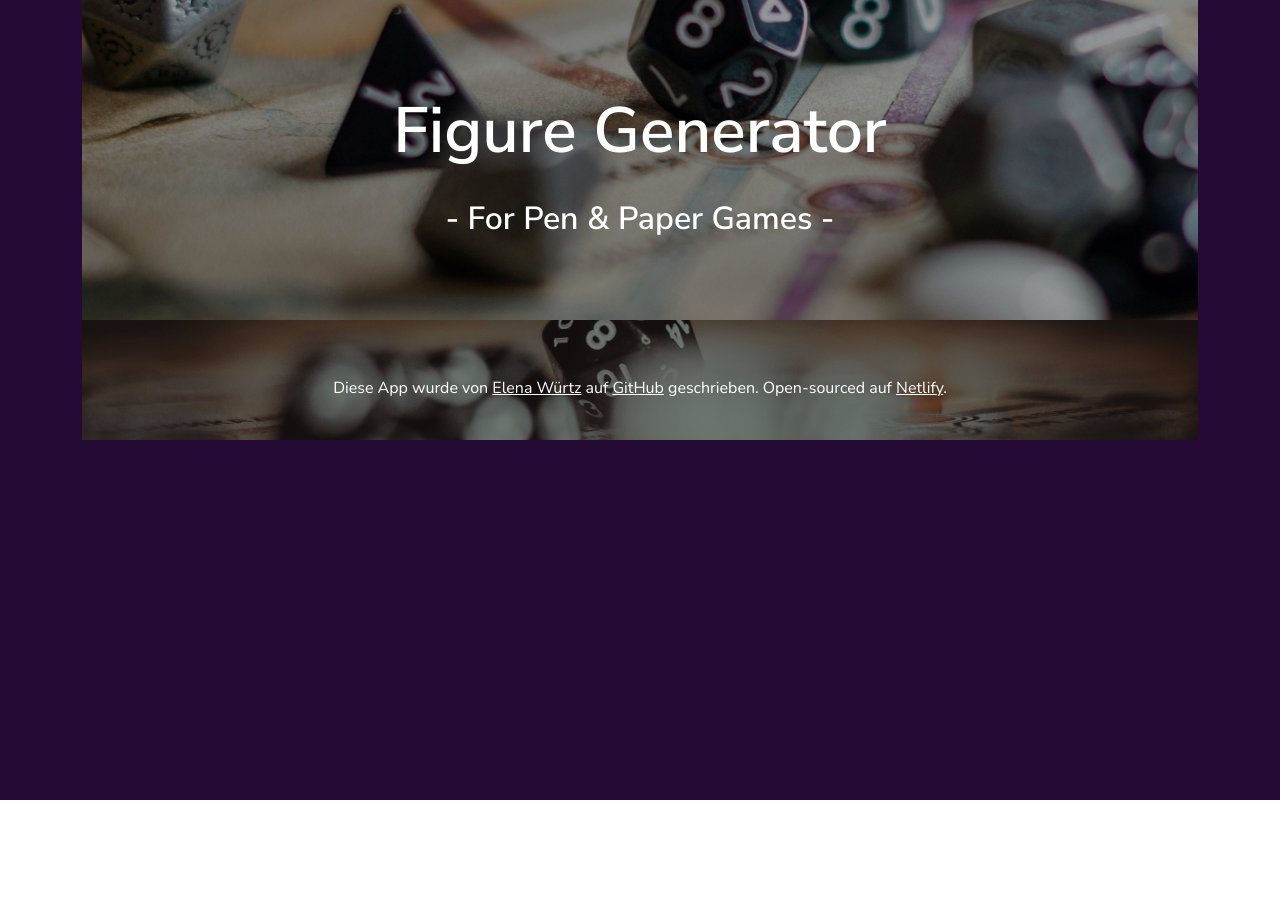
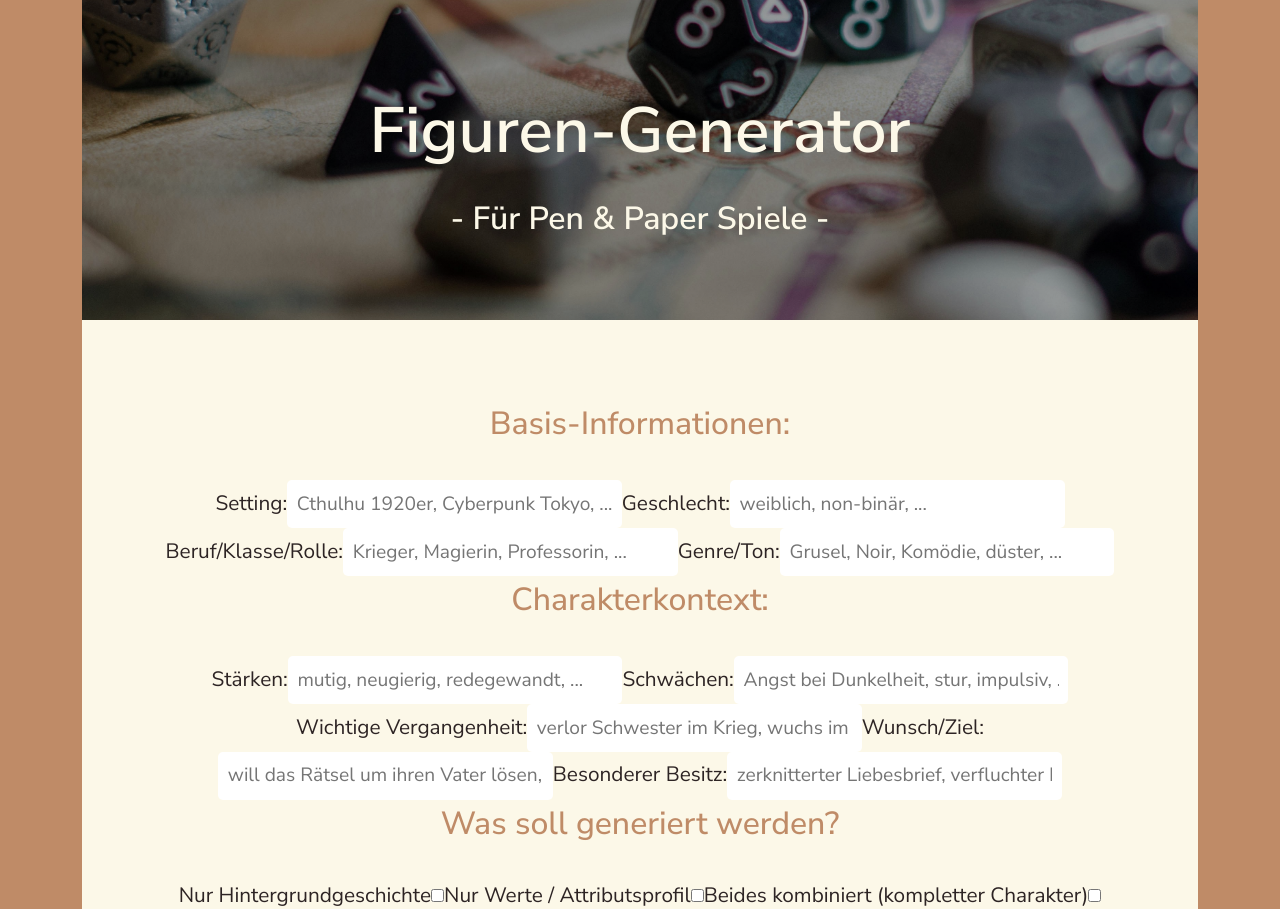
Before and after one commit to Anthophila1909/pen-and-paper-figure-generator, a React (Create React App) app: page / in a window 1280 px wide. Shown: the top 909 px of the page. Before the commit the page ends 800 px from the top, so only its background shows below. Built offline with nearby package versions, Linux system fonts and the light colour scheme.

Commit message:
Basic Form

```diff
--- a/src/App.css
+++ b/src/App.css
@@ -1,5 +1,7 @@
 :root {
-  --primary-color: #240a34;
+  --primary-color: #bf8b67;
+  --secondary-color: #fcf8e8;
+  --primary-text-color: #2d2424;
 }
 
 .App {
--- a/src/App.js
+++ b/src/App.js
@@ -1,5 +1,6 @@
 import "./App.css";
 import Header from "./Header";
+import GeneratorApp from "./GeneratorApp";
 import Footer from "./Footer";
 
 function App() {
@@ -7,6 +8,7 @@ function App() {
     <div className="App">
       <div className="container">
         <Header />
+        <GeneratorApp />
         <Footer />
       </div>
     </div>
--- a/src/Footer.css
+++ b/src/Footer.css
@@ -7,11 +7,11 @@
 }
 
 .Footer a {
-  color: white;
+  color: var(--secondary-color);
 }
 
 .Footer p {
-  color: white;
+  color: var(--secondary-color);
   text-align: center;
   padding-top: 3.5em;
 }
--- /dev/null
+++ b/src/GeneratorApp.css
@@ -0,0 +1,36 @@
+.GeneratorApp {
+  min-height: 80vh;
+  background-color: var(--secondary-color);
+  padding: 5em;
+  color: var(--primary-text-color);
+  text-align: center;
+}
+
+.GeneratorApp h2 {
+  color: var(--primary-color);
+  line-height: 1.5;
+  margin-bottom: 1em;
+}
+
+.GeneratorApp form label {
+  font-size: 1.3em;
+  color: var(--primary-text-color);
+}
+
+.GeneratorApp form input[type="text"] {
+  width: 35%;
+  padding: 0.5em;
+  border: none;
+  border-radius: 5px;
+  font-size: 1.2em;
+}
+
+.GeneratorApp form input[type="submit"] {
+  background-color: var(--primary-color);
+  color: var(--secondary-color);
+  border: none;
+  border-radius: 5px;
+  padding: 0.5em 1em;
+  font-size: 1.2em;
+  cursor: pointer;
+}
--- /dev/null
+++ b/src/GeneratorApp.js
@@ -0,0 +1,83 @@
+import React from "react";
+import "./GeneratorApp.css";
+
+export default function GeneratorApp() {
+  return (
+    <div className="GeneratorApp">
+      <form>
+        <div className="basisinformationen">
+          <h2>Basis-Informationen:</h2>
+          <label for="setting">Setting:</label>
+          <input
+            type="text"
+            placeholder="Cthulhu 1920er, Cyberpunk Tokyo, ..."
+            name="setting"
+          />
+          <label for="geschlecht">Geschlecht:</label>
+          <input
+            type="text"
+            placeholder="weiblich, non-binär, ..."
+            name="geschlecht"
+          />
+          <label for="klasse">Beruf/Klasse/Rolle:</label>
+          <input
+            type="text"
+            placeholder="Krieger, Magierin, Professorin, ..."
+            name="klasse"
+          />
+          <label for="genre">Genre/Ton:</label>
+          <input
+            type="text"
+            placeholder="Grusel, Noir, Komödie, düster, ..."
+            name="genre"
+          />
+        </div>
+        <div className="charakterkontext">
+          <h2>Charakterkontext:</h2>
+          <label for="stärken">Stärken:</label>
+          <input
+            type="text"
+            placeholder="mutig, neugierig, redegewandt, ..."
+            name="stärken"
+          />
+          <label for="schwächen">Schwächen:</label>
+          <input
+            type="text"
+            placeholder="Angst bei Dunkelheit, stur, impulsiv, ..."
+            name="schwächen"
+          />
+          <label for="vergangenheit">Wichtige Vergangenheit:</label>
+          <input
+            type="text"
+            placeholder="verlor Schwester im Krieg, wuchs im Kloster auf, ..."
+            name="vergangenheit"
+          />
+          <label for="wunsch">Wunsch/Ziel:</label>
+          <input
+            type="text"
+            placeholder="will das Rätsel um ihren Vater lösen, ..."
+            name="wunsch"
+          />
+          <label for="besitz">Besonderer Besitz:</label>
+          <input
+            type="text"
+            placeholder="zerknitterter Liebesbrief, verfluchter Dolch, ..."
+            name="besitz"
+          />
+        </div>
+        <div className="generator-entscheidung">
+          <h2>Was soll generiert werden?</h2>
+          <label for="hintergrundgeschichte">Nur Hintergrundgeschichte</label>
+          <input type="checkbox" name="hintergrundgeschichte" />
+          <label for="werte">Nur Werte / Attributsprofil</label>
+          <input type="checkbox" name="werte" />
+          <label for="kompletter-charaker">
+            Beides kombiniert (kompletter Charakter)
+          </label>
+          <input type="checkbox" name="kompletter-charaker" />
+          <input type="submit" value="Generieren" />
+        </div>
+      </form>
+    </div>
+  );
+}
--- a/src/Header.css
+++ b/src/Header.css
@@ -8,7 +8,7 @@
 
 .Header h1,
 .Header h2 {
-  color: white;
+  color: var(--secondary-color);
   text-align: center;
   line-height: 1.5;
   font-weight: 600;
--- a/src/Header.js
+++ b/src/Header.js
@@ -4,8 +4,8 @@ import "./Header.css";
 export default function Header() {
   return (
     <div className="Header">
-      <h1>Figure Generator</h1>
-      <h2>- For Pen & Paper Games -</h2>
+      <h1>Figuren-Generator</h1>
+      <h2>- Für Pen & Paper Spiele -</h2>
     </div>
   );
 }
```
